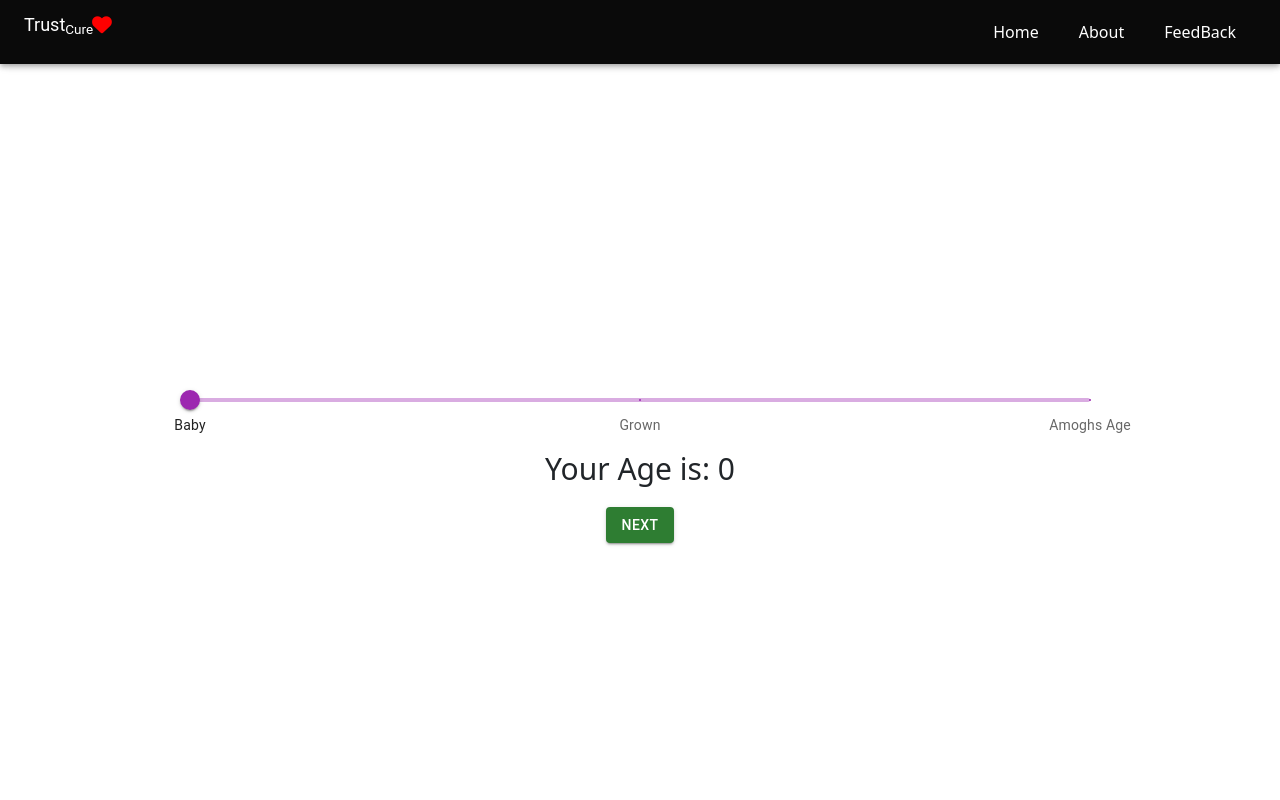
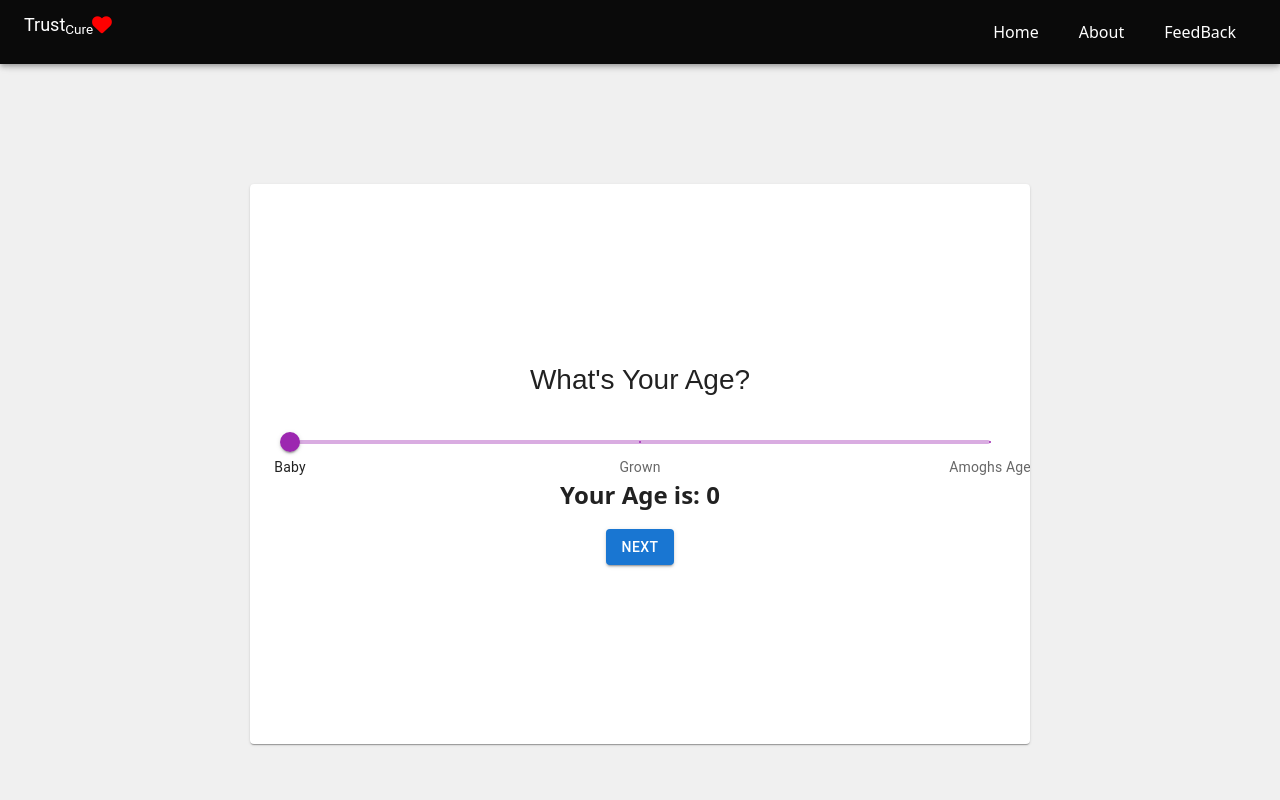
Before and after one commit to SaiSaatvik31/SEM-3-PROJECT, a React (Vite) app: page /Age in a window 1280 px wide. Shown: the top 800 px of the page. Built offline with nearby package versions, Linux system fonts and the light colour scheme.

Commit message:
improved slider

```diff
--- a/src/components/Age.jsx
+++ b/src/components/Age.jsx
@@ -3,6 +3,8 @@ import { useState } from "react";
 import { Slider } from "@mui/material";
 import { Button } from "@mui/material";
 import { useNavigate } from "react-router-dom";
+import Card from "@mui/material/Card";
+import CardContent from "@mui/material/CardContent";
 
 function Age({ selectedOptions, updateSelectedOptions }) {
   const navigate = useNavigate();
@@ -41,30 +43,69 @@ function Age({ selectedOptions, updateSelectedOptions }) {
         justifyContent: "center",
         alignItems: "center",
         height: "100vh",
-        fontSize: "30px",
+        backgroundColor: "#f0f0f0",
       }}
     >
-      <div style={{ textAlign: "center" }}>
+      <Card
+        style={{
+          minWidth: "350px",
+          maxWidth: "800px",
+          display: "flex",
+          alignItems: "center",
+          height: "70%",
+        }}
+      >
+        <CardContent
+          style={{ textAlign: "center", padding: "40px", width: "100%" }}
+        >
+          <h1
+            style={{
+              marginBottom: "30px",
+              fontFamily: "Arial, sans-serif",
+              fontSize: "28px",
+            }}
+          >
+            What's Your Age?
+          </h1>
+          <div
+            style={{
+              display: "flex",
+              justifyContent: "center",
+              alignItems: "center",
+              flexDirection: "column",
+            }}
+          >
             <Slider
               value={sliderValue}
               onChange={handleSliderChange}
-          style={{ width: 900 }}
+              style={{ width: "700px", margin: "0 auto" }}
               valueLabelDisplay="auto"
               color="secondary"
               defaultValue={20}
               max={120}
               marks={mark}
             />
-        <p>Your Age is: {sliderValue}</p>
+            <p
+              style={{
+                marginTop: "20px",
+                fontWeight: "bold",
+                fontSize: "24px",
+              }}
+            >
+              Your Age is: {sliderValue}
+            </p>
             <Button
               className="mt-3"
               onClick={FormPage}
               variant="contained"
-          color="success"
+              color="primary"
+              style={{ marginTop: "30px" }}
             >
               NEXT
             </Button>
           </div>
+        </CardContent>
+      </Card>
     </div>
   );
 }
```
Lines whose indentation alone changed are shown as unchanged.
